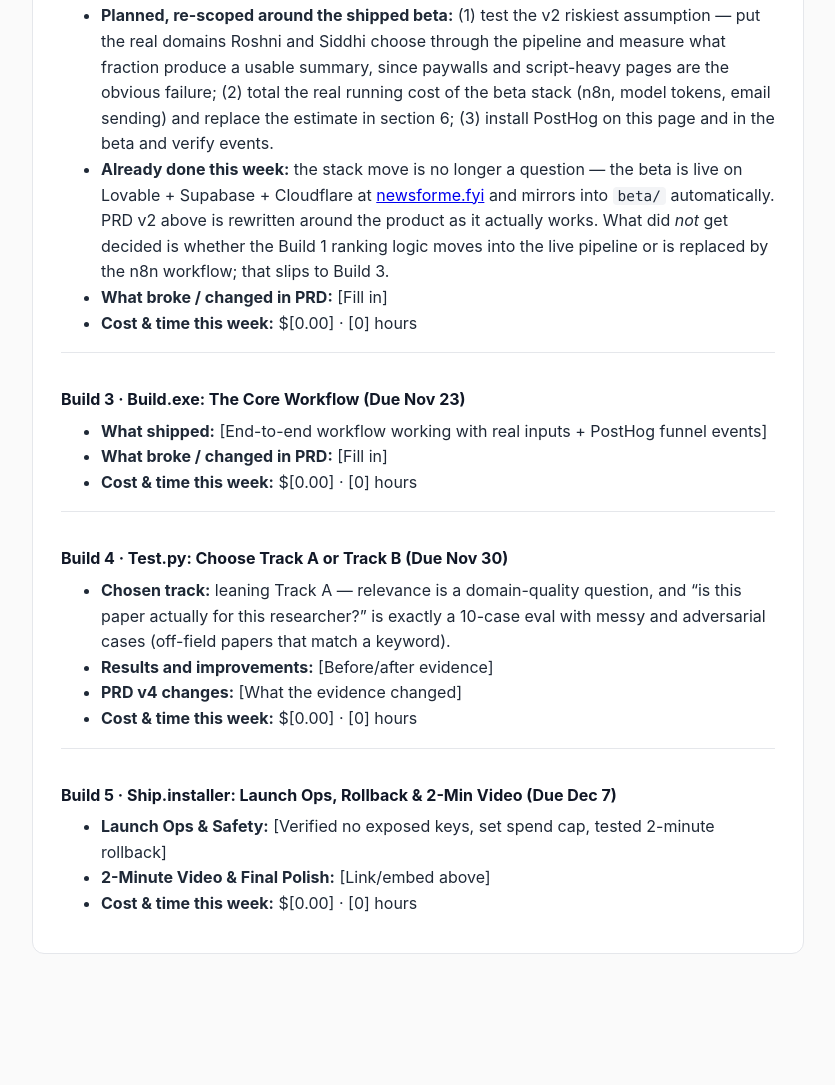
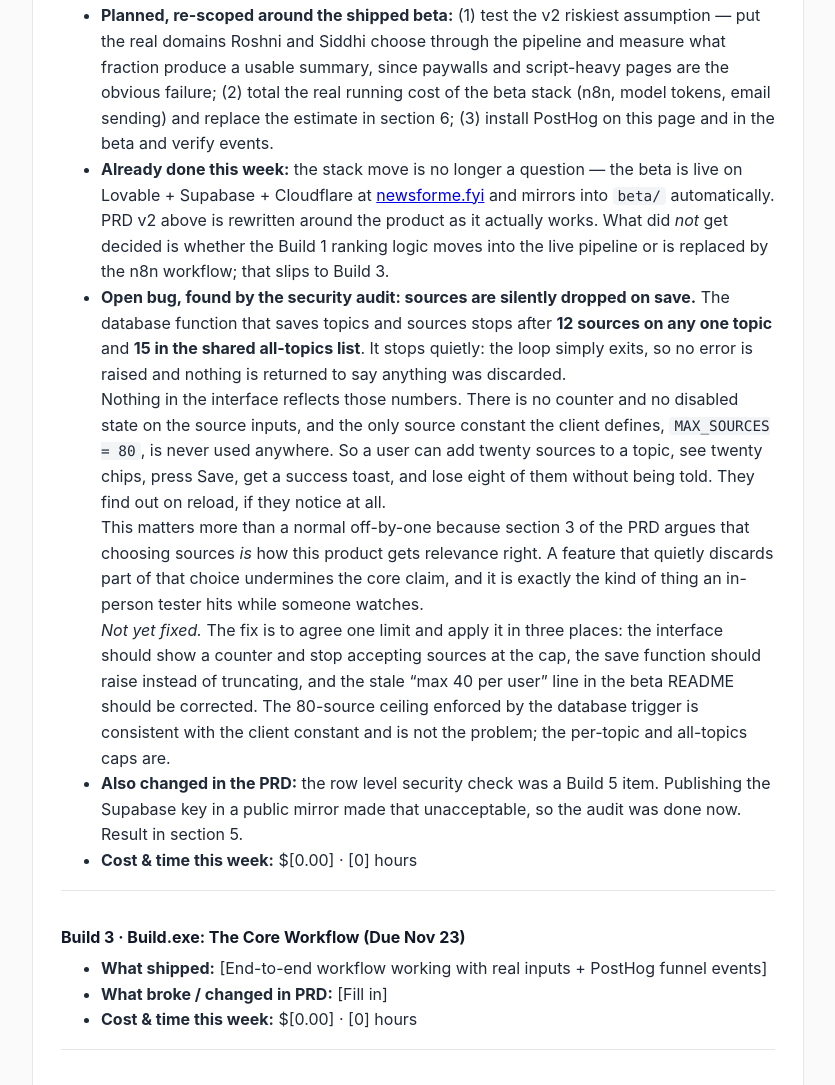
Before and after one commit to building-with-ai-f26/pm4053-NewsForMe, a plain HTML site: page docs/index.html in a window 1280 px wide. Shown: the part 7780-8865 px from the top of the page, without its empty margins (222-1057 px from the left). Before the commit the page ends 8838 px from the top, so only its background shows below. Drawn offline with Linux system fonts and the light colour scheme.

Commit message:
Build log: record the silent source-truncation bug
Found while auditing the database for the RLS check. save_topics_and_sources
stops after 12 sources on a topic and 15 in the all-topics list, and it stops
with a bare loop exit, so nothing is raised and nothing tells the caller that
rows were discarded.

The interface knows none of this. There is no counter and no disabled state
on the source inputs, and MAX_SOURCES = 80 in the client is declared but
never used. A user can add twenty sources, see twenty chips, save, get a
success toast, and lose eight silently.

Logged rather than fixed, with the fix written down: one agreed limit applied
in the interface, in the save function (raise, do not truncate), and in the
stale "max 40 per user" line in the beta README. The 80-source trigger on the
table matches the client constant and is not the problem.

Worth more than its size because section 3 of the PRD argues that choosing
sources is how this product gets relevance right, so quietly discarding part
of that choice undermines the core claim. Both testers are trying the app
this week, one of them in person.

Co-Authored-By: Claude Opus 5 <noreply@anthropic.com>

```diff
--- a/docs/index.html
+++ b/docs/index.html
@@ -634,7 +634,41 @@
             product as it actually works. What did <em>not</em> get decided is
             whether the Build 1 ranking logic moves into the live pipeline or is
             replaced by the n8n workflow; that slips to Build 3.</li>
-          <li><strong>What broke / changed in PRD:</strong> [Fill in]</li>
+          <li>
+            <strong>Open bug, found by the security audit:
+            sources are silently dropped on save.</strong>
+            The database function that saves topics and sources stops after
+            <strong>12 sources on any one topic</strong> and
+            <strong>15 in the shared all-topics list</strong>. It stops quietly: the
+            loop simply exits, so no error is raised and nothing is returned to say
+            anything was discarded.
+            <br />
+            Nothing in the interface reflects those numbers. There is no counter and
+            no disabled state on the source inputs, and the only source constant the
+            client defines, <code>MAX_SOURCES = 80</code>, is never used anywhere.
+            So a user can add twenty sources to a topic, see twenty chips, press Save,
+            get a success toast, and lose eight of them without being told. They find
+            out on reload, if they notice at all.
+            <br />
+            This matters more than a normal off-by-one because section 3 of the PRD
+            argues that choosing sources <em>is</em> how this product gets relevance
+            right. A feature that quietly discards part of that choice undermines the
+            core claim, and it is exactly the kind of thing an in-person tester hits
+            while someone watches.
+            <br />
+            <em>Not yet fixed.</em> The fix is to agree one limit and apply it in
+            three places: the interface should show a counter and stop accepting
+            sources at the cap, the save function should raise instead of truncating,
+            and the stale &ldquo;max 40 per user&rdquo; line in the beta README should
+            be corrected. The 80-source ceiling enforced by the database trigger is
+            consistent with the client constant and is not the problem; the per-topic
+            and all-topics caps are.
+          </li>
+          <li>
+            <strong>Also changed in the PRD:</strong> the row level security check was
+            a Build 5 item. Publishing the Supabase key in a public mirror made that
+            unacceptable, so the audit was done now. Result in section 5.
+          </li>
           <li><strong>Cost &amp; time this week:</strong> $[0.00] &middot; [0] hours</li>
         </ul>
       </div>
```
